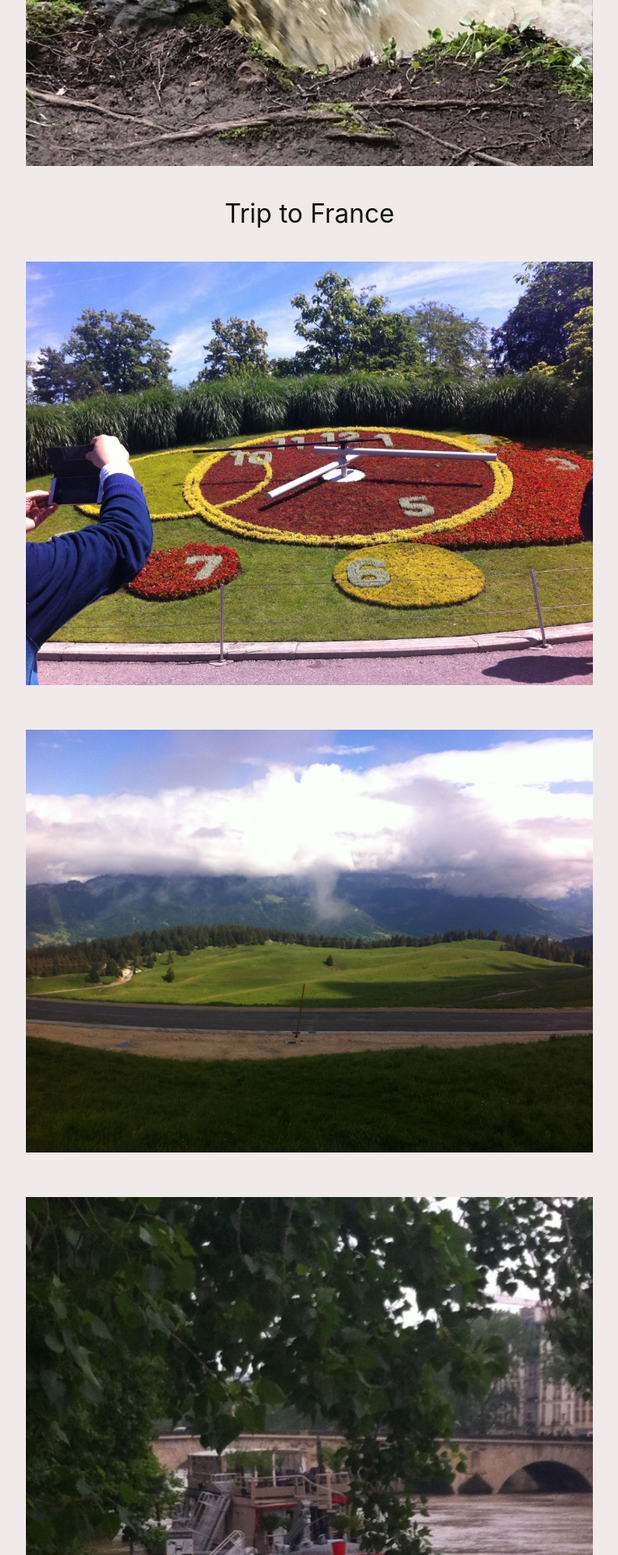
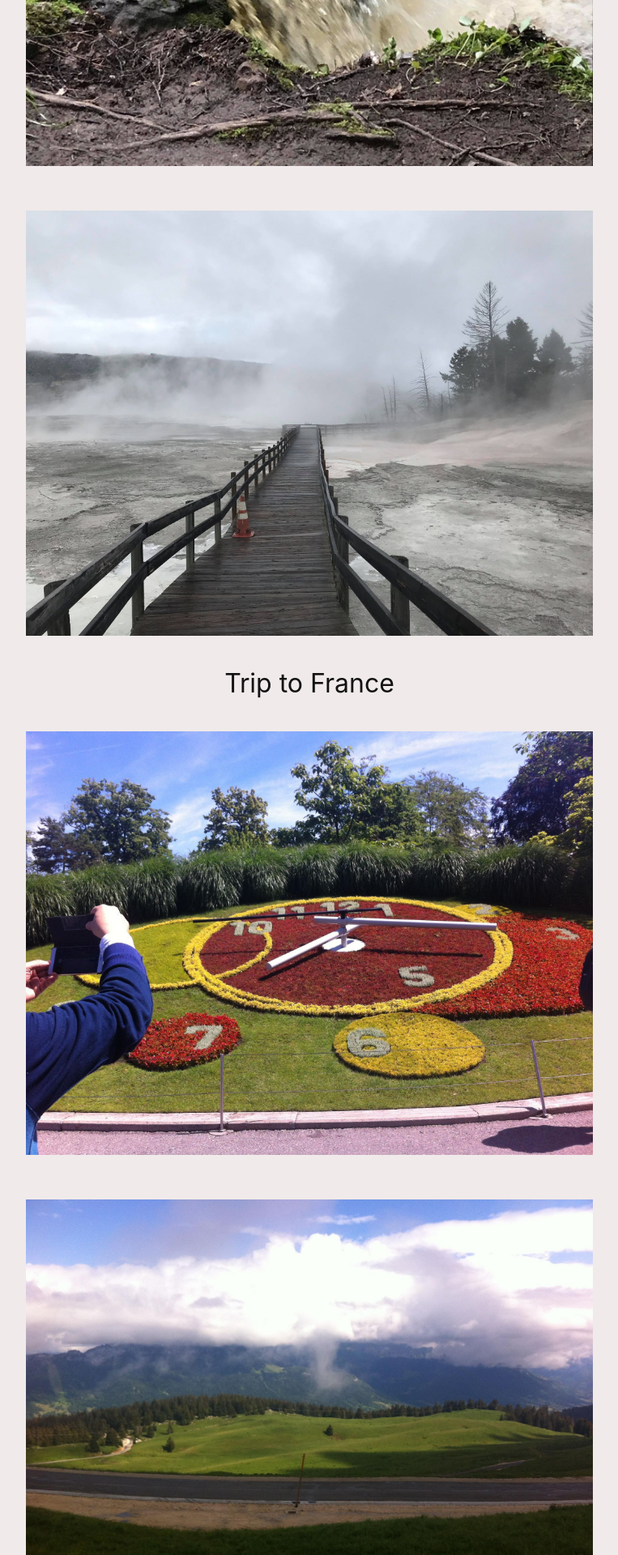
Before and after one commit to johnuger/Website, a Jekyll site: the page built from traveling.markdown, in a window 1280 px wide. Shown: the part 2539-4459 px from the top of the page at 81% size, without its empty margins (258-1021 px from the left). Built offline with Jekyll 4.4.1, drawn with Linux system fonts in a browser that asks for light colours.

Commit message:
fixed traveling page

```diff
--- a/traveling.markdown
+++ b/traveling.markdown
@@ -12,6 +12,8 @@ permalink: /traveling/
 
 <img src="../images/Waterfall.jpg" title= "Waterfall" alt="Waterfall Picture" width="700vw" height="auto">
 
+<img src="../images/Fog.jpg" title= "Fog" alt="Fog Picture" width="700vw" height="auto">
+
 ## Trip to France
 
 <img src="../images/Clock.jpg" title= "Clock" alt="Clock Picture" width="700vw" height="auto">
@@ -20,8 +22,6 @@ permalink: /traveling/
 
 <img src="../images/Flood.jpg" title= "Flood" alt="Flood Picture" width="700vw" height="auto">
 
-<img src="../images/Fog.jpg" title= "Fog" alt="Fog Picture" width="700vw" height="auto">
-
 <img src="../images/Tables.jpg" title= "Tables" alt="Tables Picture" width="700vw" height="auto">
 
 ## Trip to Boston
```
